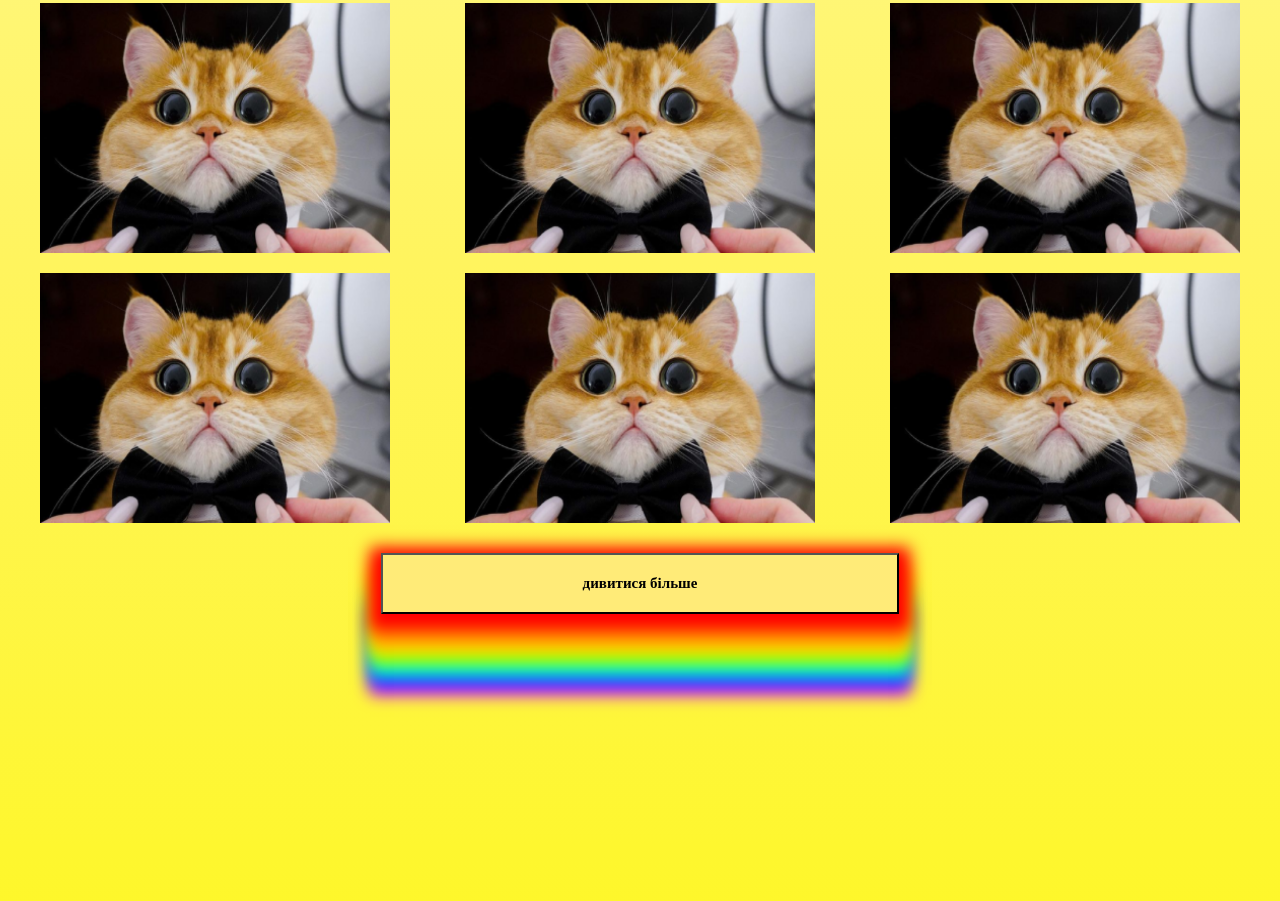
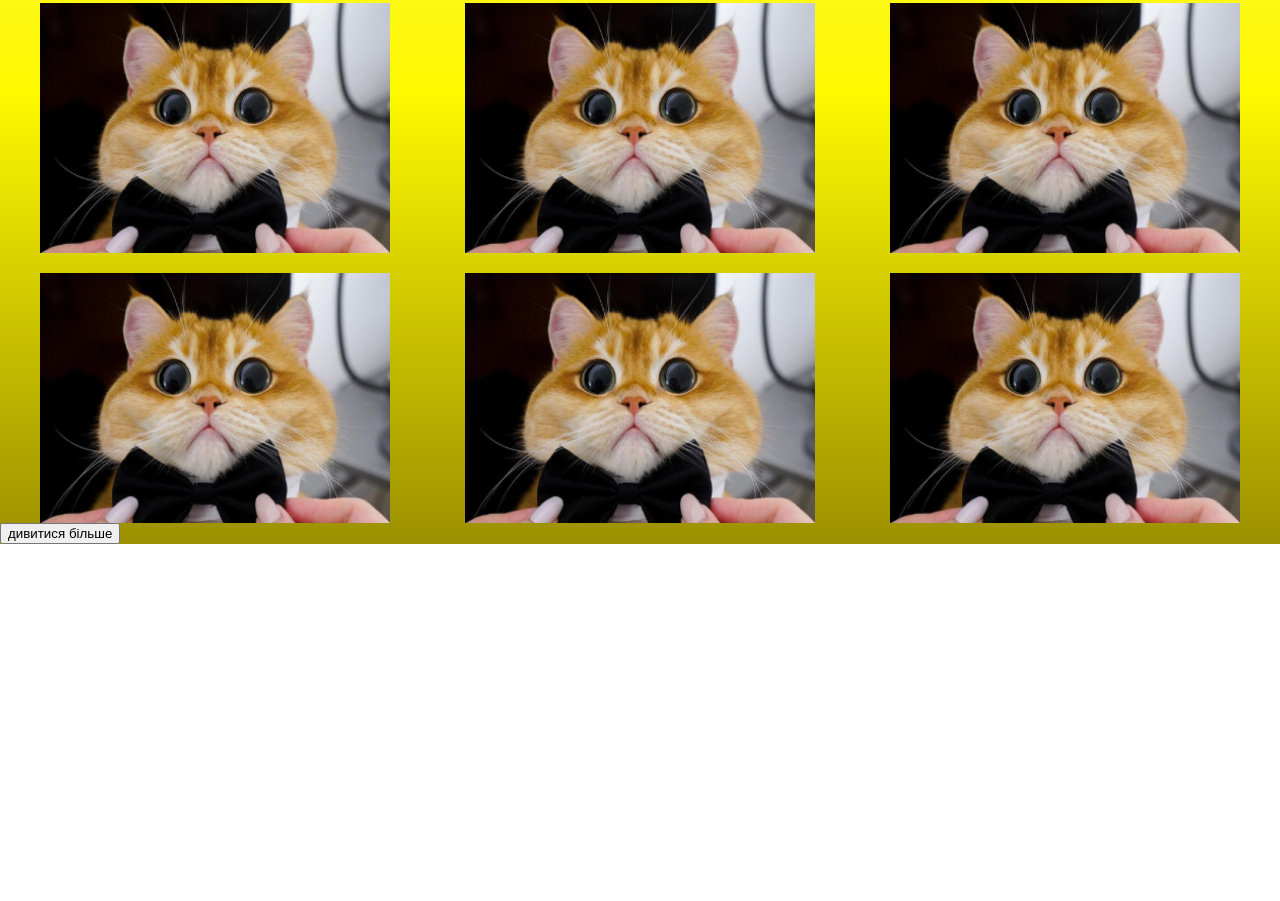
Before and after one commit to Timyr2012/HW-12, a plain HTML site: page index.html in a window 1280 px wide. Shown: the part 915-1816 px from the top of the page. Drawn offline with Linux system fonts and the light colour scheme.

Commit message:
Update style.css

```diff
--- a/style.css
+++ b/style.css
@@ -1,7 +1,6 @@
 body{
     margin: 0px;
     padding: 0px;
-    background-image: linear-gradient(rgb(255, 254, 196),rgb(255, 244, 94),rgb(253, 249, 0),rgb(155, 144, 0));
 }
 
 .container{
@@ -11,6 +10,7 @@ body{
 
 .header{
     background-color:#47acff;
+    background-image: linear-gradient(rgb(0, 0, 0),rgb(255, 255, 255),rgb(100, 100, 100),rgb(20, 100, 30));
 }
 
 
@@ -44,6 +44,7 @@ body{
 .gallery{
     margin-top: 40px;
     margin-bottom: 40px;
+    background-image: linear-gradient(rgb(255, 254, 196),rgb(255, 244, 94),rgb(253, 249, 0),rgb(155, 144, 0));
 }
 
 .gallery-list{
@@ -57,7 +58,7 @@ body{
     height: 250px;
 }
 
-.more{
+.more:hover{
     display: flex;
     background-color: rgb(255, 235, 120);
     padding: 20px 200px ;
@@ -68,7 +69,12 @@ body{
     box-shadow: 0px 5px 15px 11px  rgb(255, 0, 0), 0px 20px 15px 11px rgb(255, 145, 0), 0px 30px 15px 11px rgb(255, 230, 0), 0px 40px 15px 11px rgb(136, 255, 0), 0px 50px 15px 11px rgb(0, 255, 221),0px 60px 15px 11px rgb(0, 89, 255),0px 70px 15px 11px rgb(212, 0, 255);
 }
 
+
+
+
+
 .maggot{
     font-size: 0px;
     margin: 1000px;
+
 }
```
